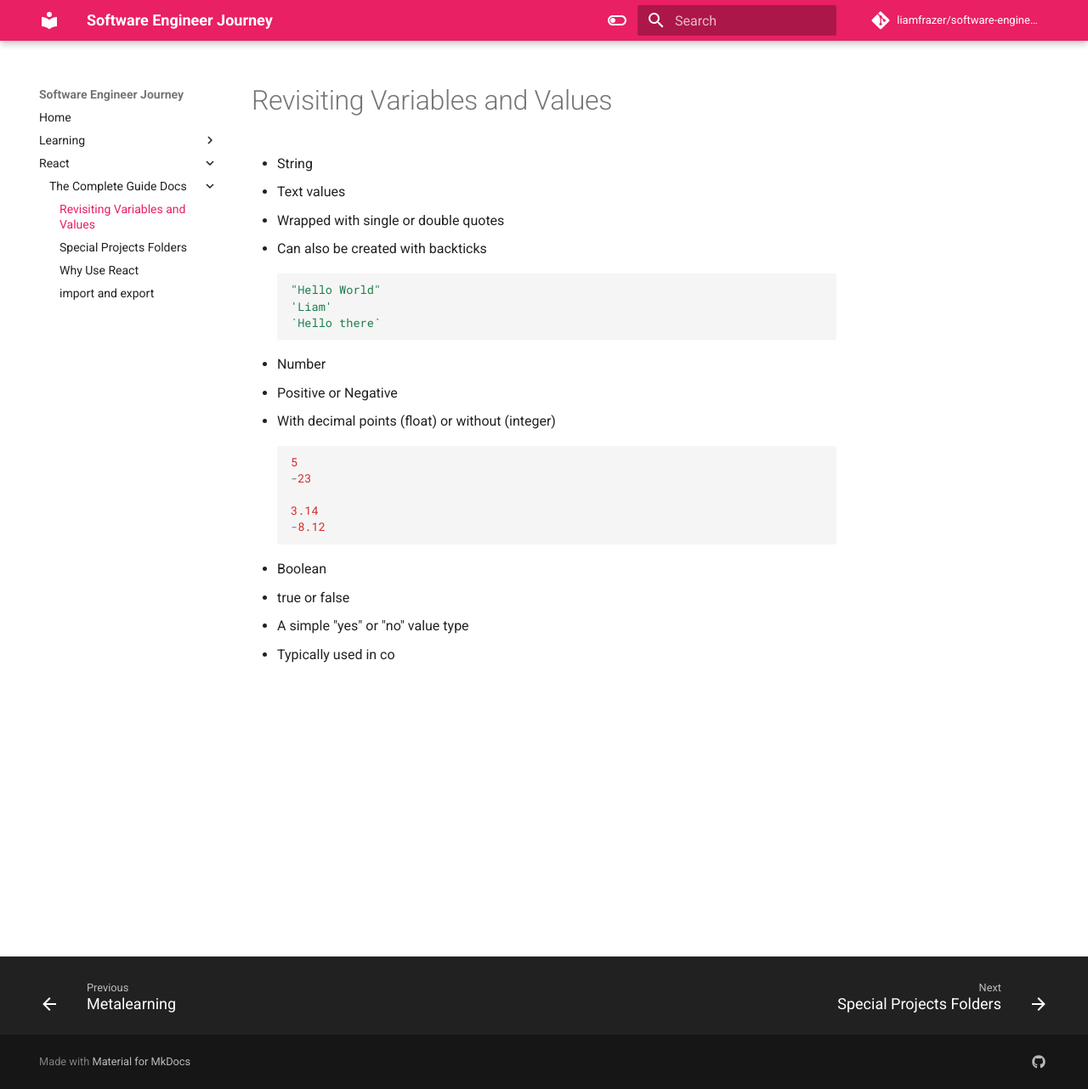
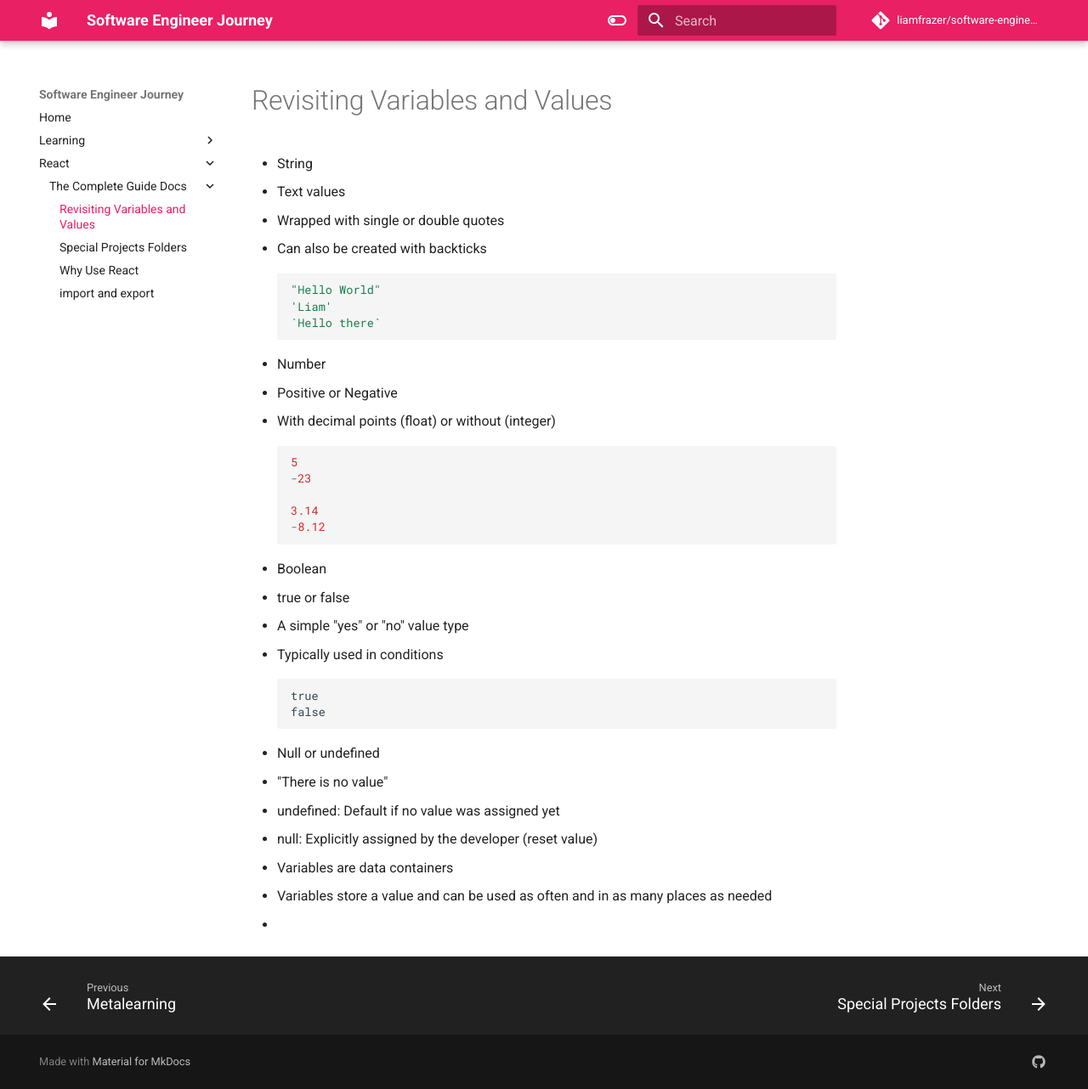
Before and after one commit to liamfrazer/software-engineer-journey, an MkDocs documentation site: the page built from docs/React/The Complete Guide Docs/Revisiting Variables and Values.md, in a window 1280 px wide and 1282 px high. Shown: the whole window at 85% size. Built offline with MkDocs 1.6.1 and Material for MkDocs 9.7.7, drawn with Linux system fonts in a browser that asks for light colours; comment, search, counter and statistics services are not loaded.

Commit message:
vault backup: 2023-12-09 16:35:50

````diff
--- a/docs/React/The Complete Guide Docs/Revisiting Variables and Values.md
+++ b/docs/React/The Complete Guide Docs/Revisiting Variables and Values.md
@@ -29,4 +29,17 @@ tags:
 * Boolean
 * true or false
 * A simple "yes" or "no" value type
-* Typically used in co
+* Typically used in conditions
+```js
+true
+false
+```
+
+* Null or undefined
+* "There is no value"
+* undefined: Default if no value was assigned yet
+* null: Explicitly assigned by the developer (reset value)
+
+* Variables are data containers
+* Variables store a value and can be used as often and in as many places as needed
+*
````
